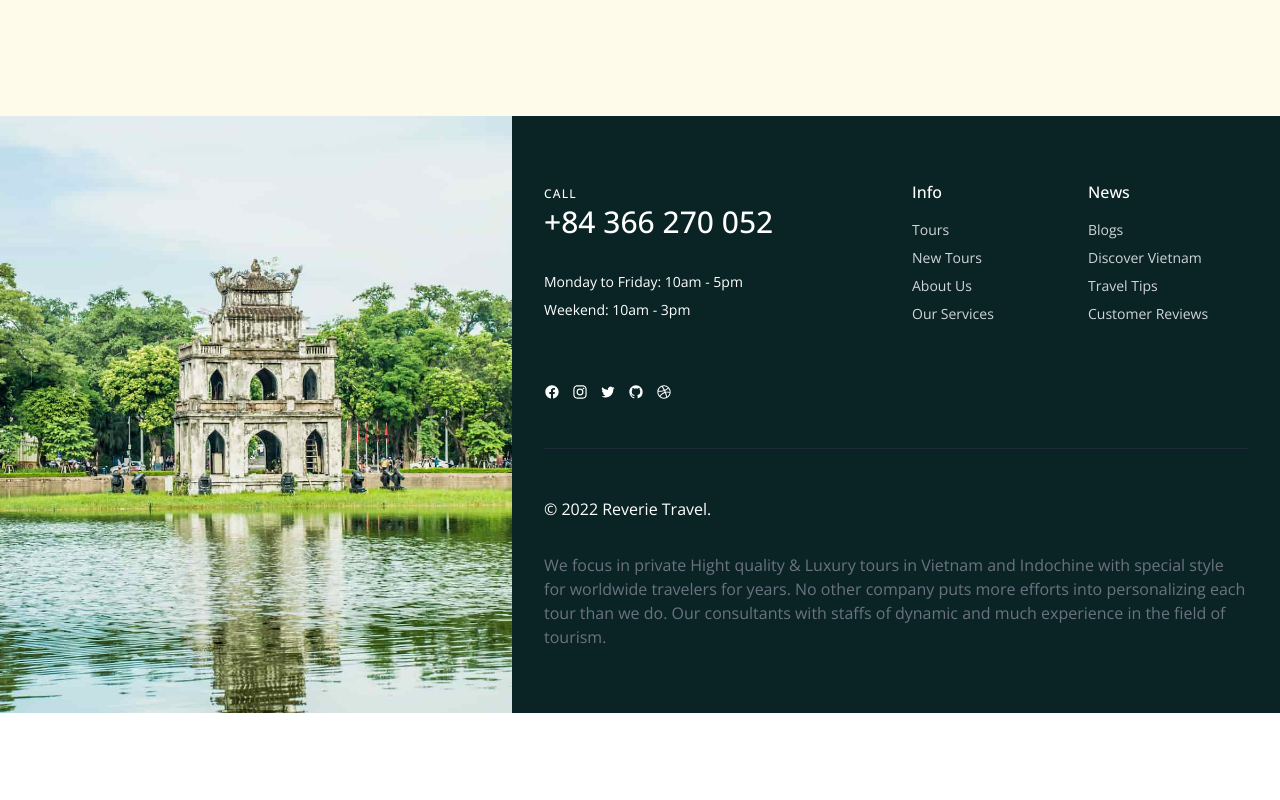
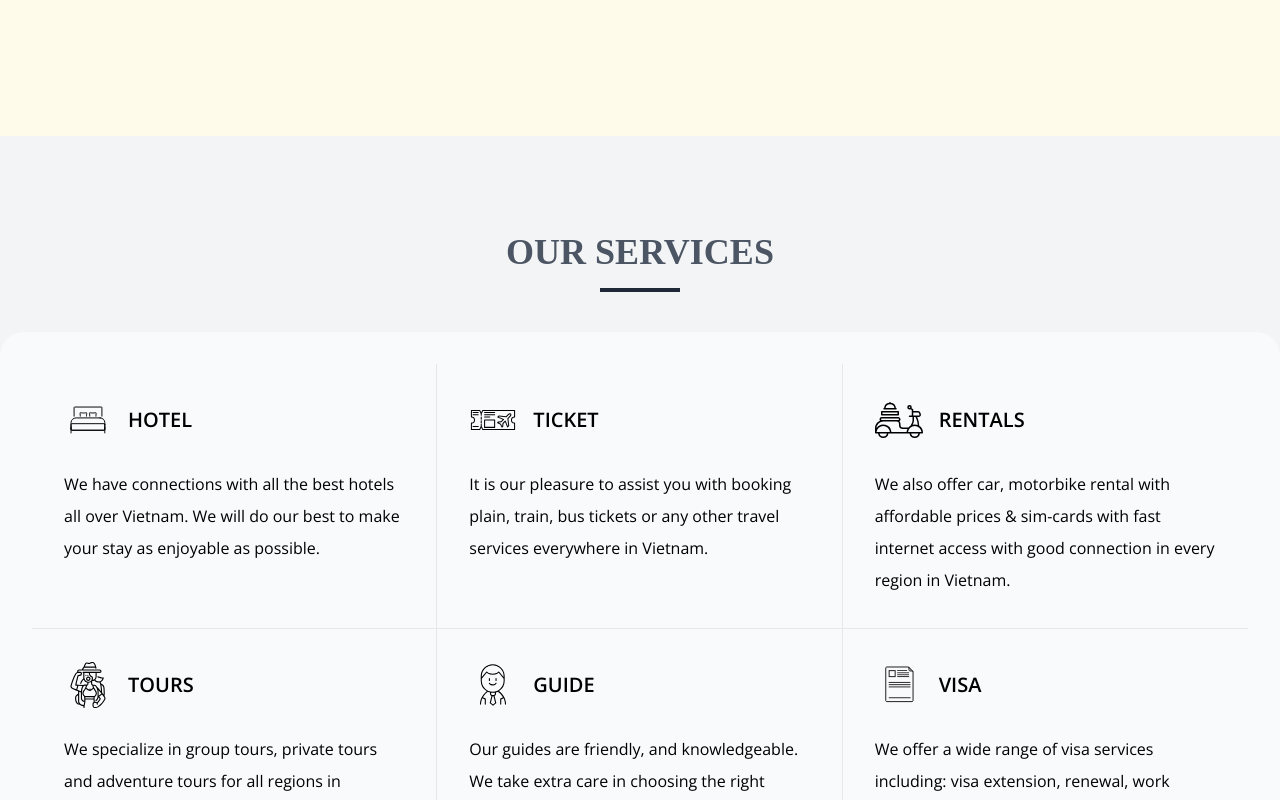
Before and after one commit to namnguyen-dev/vietnam-travel-info-app-react-tailwind, a React (Create React App) app: page / in a window 1280 px wide. Shown: the part 1620-2420 px from the top of the page. Before the commit the page ends 2333 px from the top, so only its background shows below. Built offline with nearby package versions, Linux system fonts and the light colour scheme; a web font is replaced by a local one.

Commit message:
add Service section to HomePage

```diff
--- /dev/null
+++ b/src/components/Service.js
@@ -0,0 +1,15 @@
+import React from 'react';
+
+const Service = ({ icon, service, description, border }) => {
+  return (
+    <div className={`w-full md:w-1/2 lg:w-1/3 p-8 ${border}`}>
+      <div className="flex items-center mb-6 ">
+        <img src={icon} alt="" className="h-12 w-h-12" />
+        <p className="ml-4 text-xl font-semibold uppercase">{service}</p>
+      </div>
+      <p className="leading-loose">{description}</p>
+    </div>
+  );
+};
+
+export default Service;
--- /dev/null
+++ b/src/components/Services.js
@@ -0,0 +1,21 @@
+import React from 'react';
+import { SectionTitle } from '../components';
+import Service from './Service';
+import { services } from '../data';
+
+const Services = () => {
+  return (
+    <section className="section bg-gray-100" id="services">
+      <SectionTitle title="our services" />
+      <div className="section-center bg-gray-50  rounded-3xl">
+        <div className="flex flex-wrap">
+          {services.map(ser => (
+            <Service key={ser.id} {...ser} />
+          ))}
+        </div>
+      </div>
+    </section>
+  );
+};
+
+export default Services;
--- a/src/components/index.js
+++ b/src/components/index.js
@@ -4,5 +4,6 @@
 import Hero from './Hero';
 import SectionTitle from './SectionTitle';
 import About from './About';
+import Services from './Services';
 
-export { Navbar, Footer, ScrollToTop, Hero, SectionTitle, About };
+export { Navbar, Footer, ScrollToTop, Hero, SectionTitle, About, Services };
--- a/src/index.css
+++ b/src/index.css
@@ -31,4 +31,8 @@
   .section-title {
     @apply text-center mb-10 text-4xl uppercase font-extrabold;
   }
+
+  .underline {
+    @apply w-20 h-1 mt-4 mx-auto;
+  }
 }
--- a/src/pages/HomePage.js
+++ b/src/pages/HomePage.js
@@ -1,11 +1,12 @@
 import React from 'react';
-import { About, Hero } from '../components';
+import { About, Hero, Services } from '../components';
 
 const HomePage = () => {
   return (
     <>
       <Hero />
       <About />
+      <Services />
     </>
   );
 };
```
